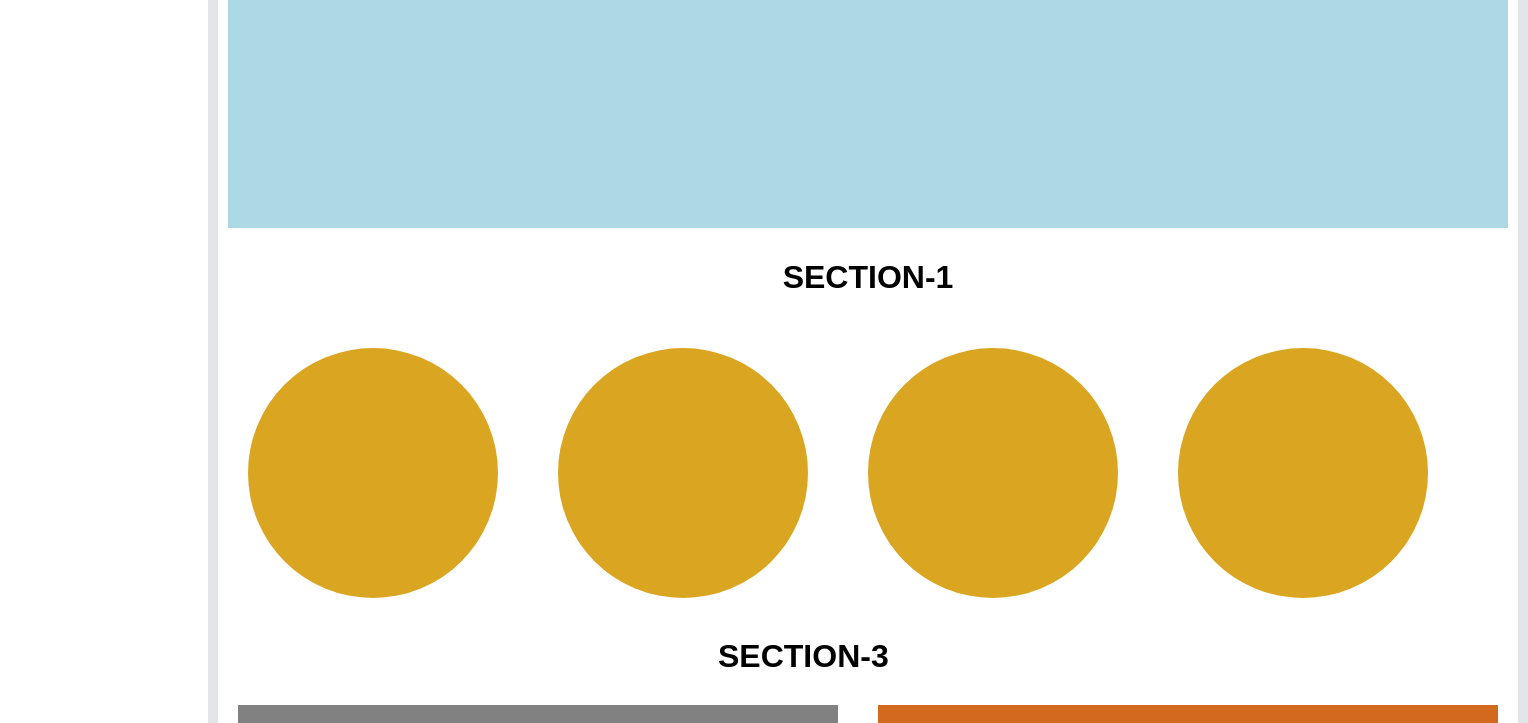
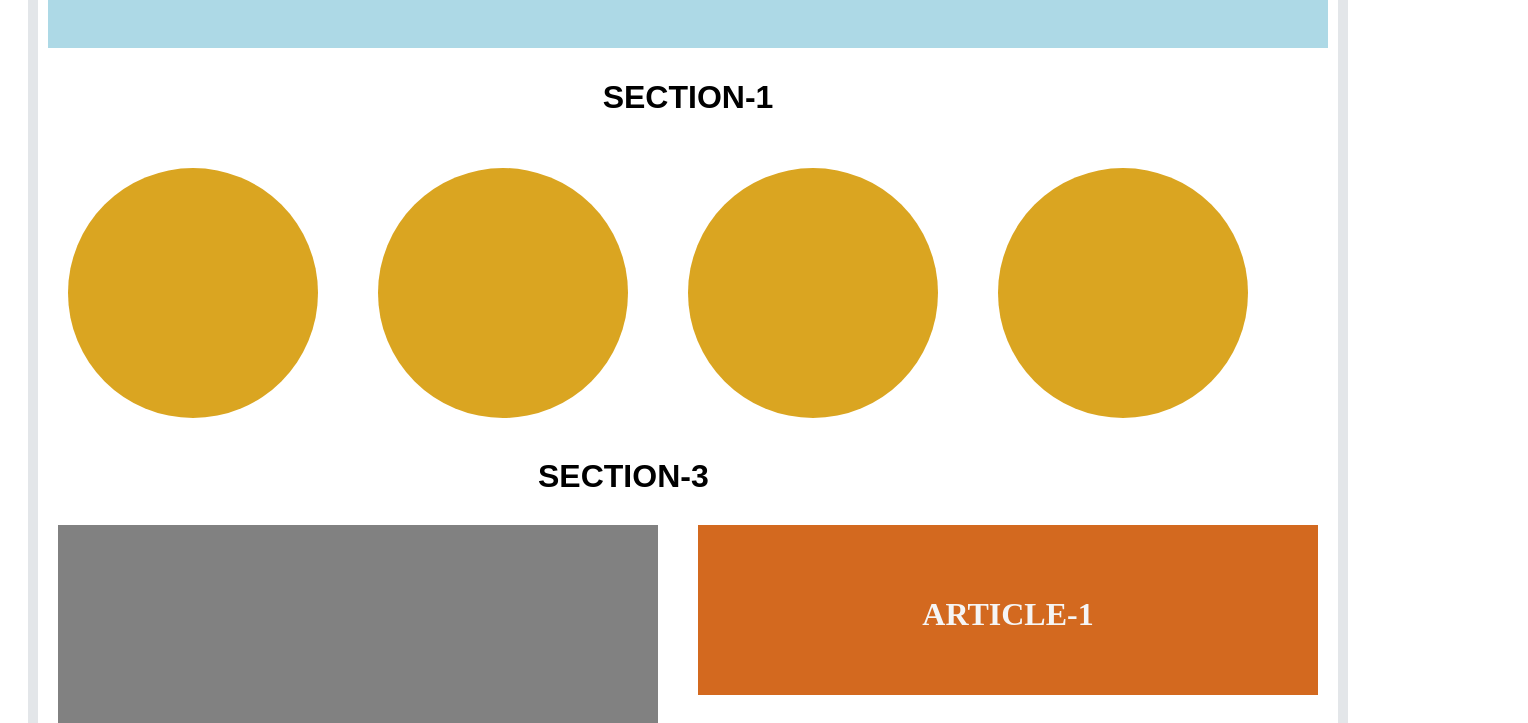
Before and after one commit to jainishank733/FullStack-5, a plain HTML site: page index.html in a window 1280 px wide. Shown: the part 725-1448 px from the top of the page, 1528 px wide, since content can reach past the window. Drawn offline with Linux system fonts and the light colour scheme.

Commit message:
Update cssSample.css

```diff
--- a/CSS Properties/cssSample.css
+++ b/CSS Properties/cssSample.css
@@ -2,7 +2,7 @@ body{
 
 }
 .Main-Div{
-    margin: 200px;
+    margin: 20px;
     font-size:60px
     background-color: rgb(239, 247, 241);
     width: 1300px;
```
